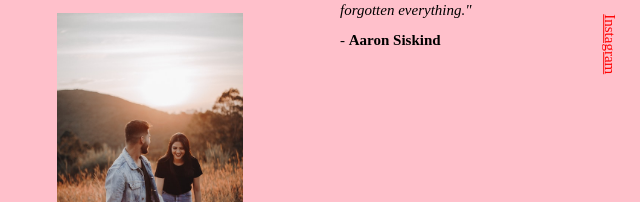
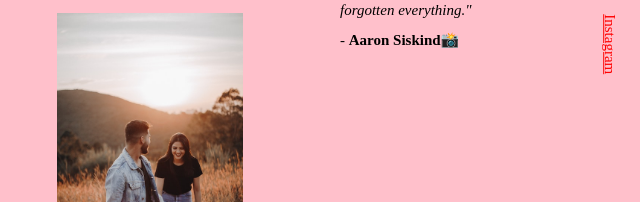
Before and after one commit to kiweaver/wd01, a plain HTML site: page wd01/index.html in a window 1280 px wide. Shown: the part 395-597 px from the top of the page, 640-1280 px from the left. Drawn offline with Linux system fonts and the light colour scheme.

Commit message:
Added psuedo element - camera emoji on index.html

```diff
--- a/wd01/pages/styles.css
+++ b/wd01/pages/styles.css
@@ -42,6 +42,12 @@ button {
 .author {
     font-style: normal;
     font-weight: bold;
+}
+
+/* pseudo-element - camera emoji */
+
+.author::after{
+    content: "📸"
 }
 
 hr {
```
